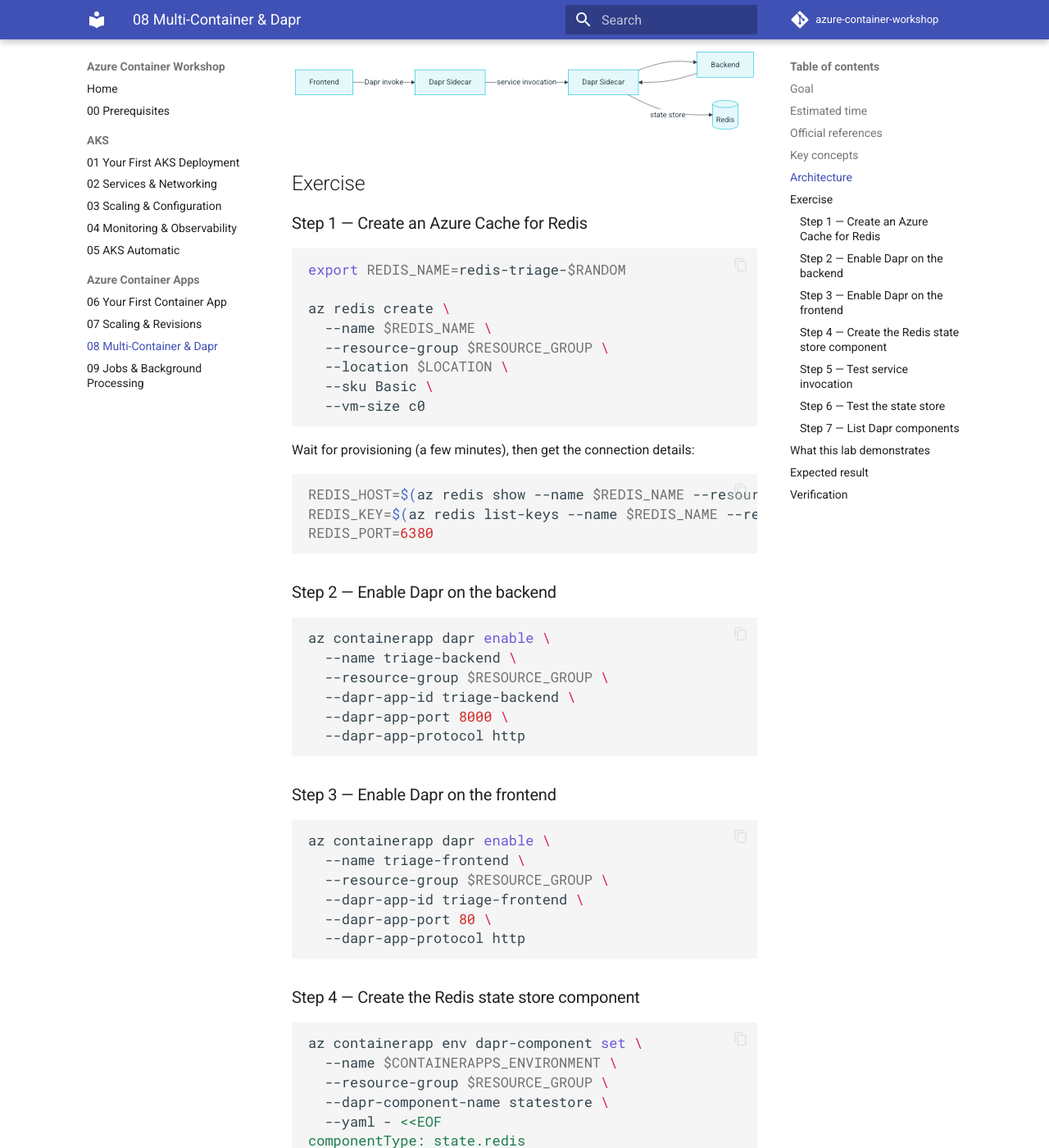
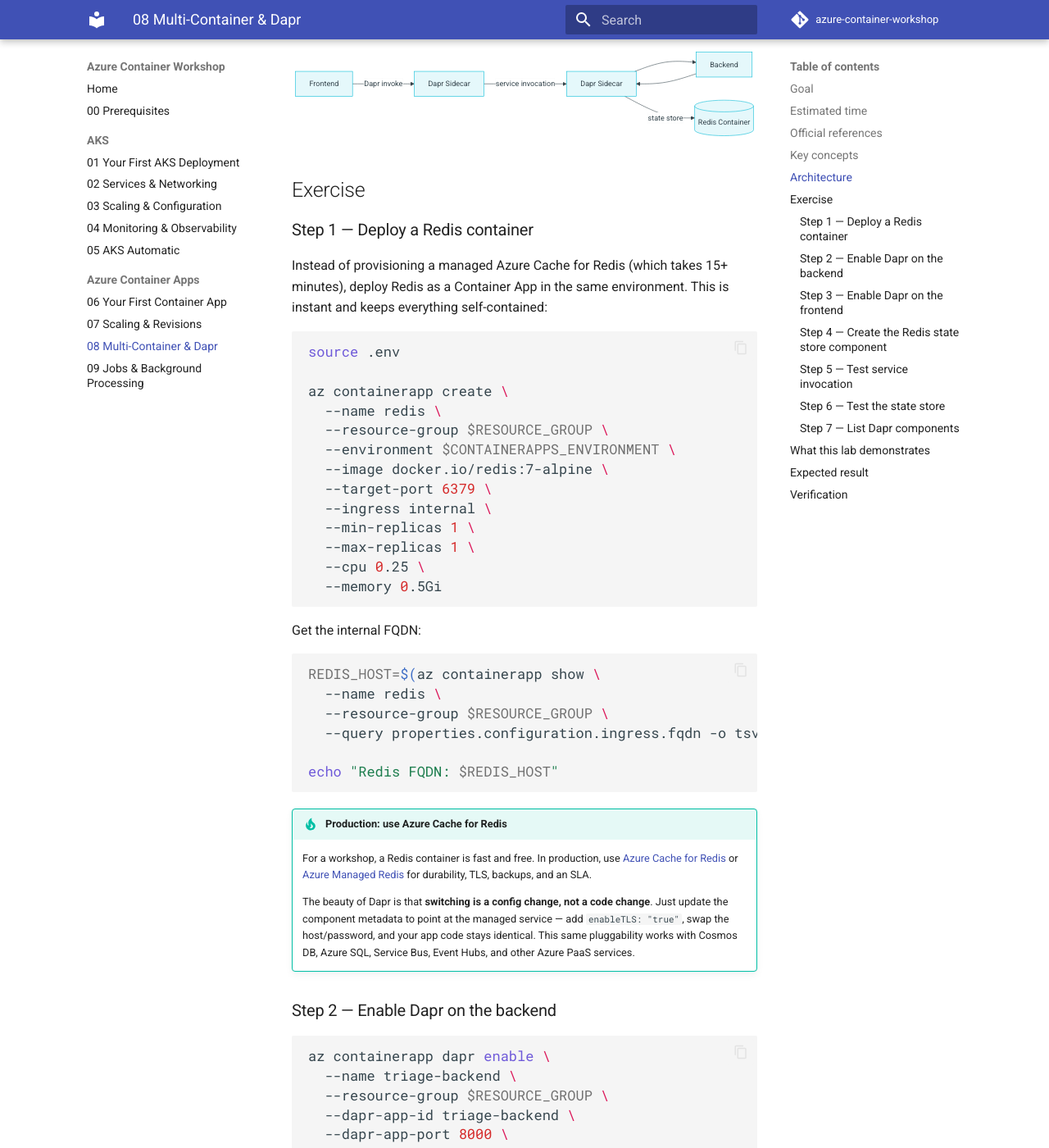
Before and after one commit to beyondelastic/azure-container-workshop, an MkDocs documentation site: the page built from docs/08-multi-container-and-dapr.md, in a window 1280 px wide and 1400 px high, scrolled down 1049 px. Shown: the whole window at 82% size. Built offline with MkDocs 1.6.1 and Material for MkDocs 9.7.7, drawn with Linux system fonts in a browser that asks for light colours; comment, search, counter and statistics services are not loaded; some of the changed text lies outside the part shown.

Commit message:
Update multi-container and Dapr documentation to deploy Redis as a Container App

````diff
--- a/docs/08-multi-container-and-dapr.md
+++ b/docs/08-multi-container-and-dapr.md
@@ -15,7 +15,7 @@
 - [Dapr integration with Container Apps](https://learn.microsoft.com/azure/container-apps/dapr-overview)
 - [Dapr service invocation](https://learn.microsoft.com/azure/container-apps/dapr-service-invocation)
 - [Dapr state store component](https://learn.microsoft.com/azure/container-apps/dapr-component-connection)
-- [Connect to Azure Cache for Redis](https://learn.microsoft.com/azure/container-apps/dapr-component-connection?tabs=bash&pivots=azure-cache-for-redis)
+- [Container Apps as Dapr component backends](https://learn.microsoft.com/azure/container-apps/dapr-component-connection)
 
 ## Key concepts
 
@@ -34,31 +34,55 @@
     DS1 -->|service invocation| DS2[Dapr Sidecar]
     DS2 --> BE[Backend]
     BE --> DS2
-    DS2 -->|state store| R[(Redis)]
+    DS2 -->|state store| R[(Redis Container)]
 ```
 
 ## Exercise
 
-### Step 1 — Create an Azure Cache for Redis
+### Step 1 — Deploy a Redis container
+
+Instead of provisioning a managed Azure Cache for Redis (which takes 15+
+minutes), deploy Redis as a Container App in the same environment. This is
+instant and keeps everything self-contained:
 
 ```bash
-export REDIS_NAME=redis-triage-$RANDOM
+source .env
 
-az redis create \
-  --name $REDIS_NAME \
+az containerapp create \
+  --name redis \
   --resource-group $RESOURCE_GROUP \
-  --location $LOCATION \
-  --sku Basic \
-  --vm-size c0
+  --environment $CONTAINERAPPS_ENVIRONMENT \
+  --image docker.io/redis:7-alpine \
+  --target-port 6379 \
+  --ingress internal \
+  --min-replicas 1 \
+  --max-replicas 1 \
+  --cpu 0.25 \
+  --memory 0.5Gi
 ```
 
-Wait for provisioning (a few minutes), then get the connection details:
+Get the internal FQDN:
 
 ```bash
-REDIS_HOST=$(az redis show --name $REDIS_NAME --resource-group $RESOURCE_GROUP --query hostName -o tsv)
-REDIS_KEY=$(az redis list-keys --name $REDIS_NAME --resource-group $RESOURCE_GROUP --query primaryKey -o tsv)
-REDIS_PORT=6380
+REDIS_HOST=$(az containerapp show \
+  --name redis \
+  --resource-group $RESOURCE_GROUP \
+  --query properties.configuration.ingress.fqdn -o tsv)
+
+echo "Redis FQDN: $REDIS_HOST"
 ```
+
+!!! tip "Production: use Azure Cache for Redis"
+    For a workshop, a Redis container is fast and free. In production, use
+    [Azure Cache for Redis](https://learn.microsoft.com/azure/azure-cache-for-redis/cache-overview)
+    or [Azure Managed Redis](https://learn.microsoft.com/azure/azure-cache-for-redis/managed-redis-overview)
+    for durability, TLS, backups, and an SLA.
+
+    The beauty of Dapr is that **switching is a config change, not a code
+    change**. Just update the component metadata to point at the managed
+    service — add `enableTLS: "true"`, swap the host/password, and your
+    app code stays identical. This same pluggability works with Cosmos DB,
+    Azure SQL, Service Bus, Event Hubs, and other Azure PaaS services.
 
 ### Step 2 — Enable Dapr on the backend
 
@@ -94,15 +118,20 @@
 version: v1
 metadata:
   - name: redisHost
-    value: "${REDIS_HOST}:${REDIS_PORT}"
+    value: "${REDIS_HOST}:6379"
   - name: redisPassword
-    value: "${REDIS_KEY}"
+    value: ""
   - name: enableTLS
-    value: "true"
+    value: "false"
 scopes:
   - triage-backend
 EOF
 ```
+
+!!! note
+    The Redis container has no password and no TLS — fine for a workshop.
+    For a managed Azure Cache for Redis you would set `enableTLS: "true"`,
+    use port `6380`, and provide the access key via a Container Apps secret.
 
 ### Step 5 — Test service invocation
 
````
